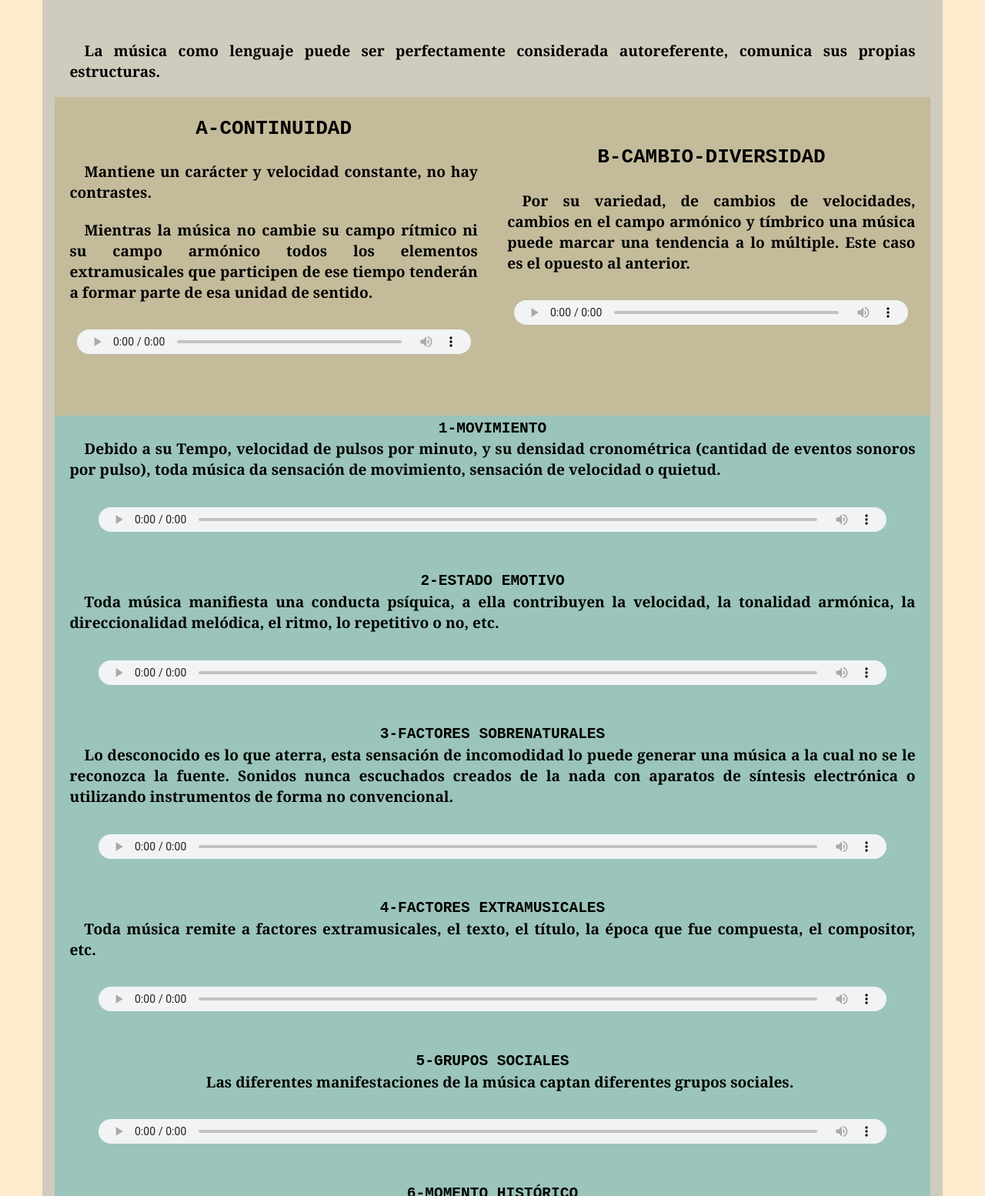
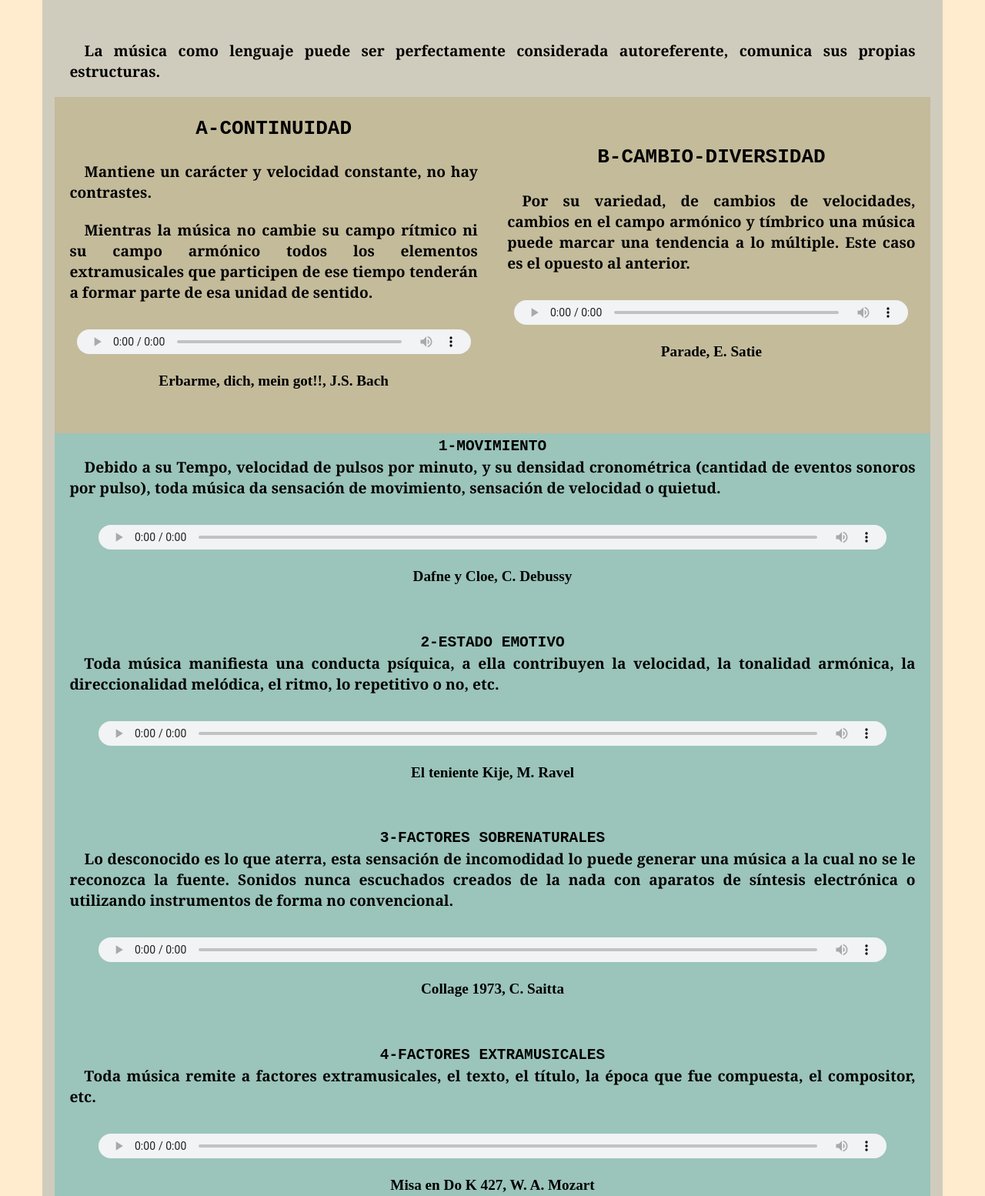
Before and after one commit to JIDFmusaud/BS, a plain HTML site: page ReferenteMusica.html in a window 1280 px wide. Shown: the part 300-1854 px from the top of the page at 77% size. Drawn offline with Linux system fonts and the light colour scheme.

Commit message:
Add files via upload

```diff
--- a/ReferenteMusica.html
+++ b/ReferenteMusica.html
@@ -21,11 +21,13 @@
                           <p>A-CONTINUIDAD</p>
                           <p class="referentext">Mantiene un carácter y velocidad constante, no hay contrastes.</p> <p class="referentext">Mientras la música no cambie su campo rítmico ni su campo armónico todos los elementos extramusicales que participen de ese tiempo tenderán a formar parte de esa unidad de sentido.</p>
                              <audio src="musica/1.mp3" controls></audio>
+                             <h4>Erbarme, dich, mein got!!, J.S. Bach</h4>
                         </div>
 
                         <div class="cajita2"><p>B-CAMBIO-DIVERSIDAD</p>
                           <p class="referentext">Por su variedad, de cambios de velocidades, cambios en el campo armónico y tímbrico una música puede marcar una tendencia a lo múltiple. Este caso es el opuesto al anterior.</p>
                               <audio src="musica/2.mp3" controls></audio>
+                              <h4>Parade, E. Satie</h4>
                         </div>
                     </div>
 
@@ -33,34 +35,43 @@
                   <div class="contSec">  <h2>1-MOVIMIENTO</h2>
                     <p class="referentext">Debido a su Tempo, velocidad de pulsos por minuto, y su densidad cronométrica (cantidad de eventos sonoros por pulso), toda música da sensación de movimiento, sensación de velocidad o quietud.</p>
                       <audio src="musica/3.mp3" controls></audio>
+                      <h4>Dafne y Cloe, C. Debussy</h4>
 
                     <h2>2-ESTADO EMOTIVO</h2>
                     <p class="referentext">Toda música manifiesta una conducta psíquica, a ella contribuyen la velocidad, la tonalidad armónica, la direccionalidad melódica, el ritmo, lo repetitivo o no, etc.</p>
                       <audio src="musica/4.mp3" controls></audio>
+                      <h4>El teniente Kije, M. Ravel</h4>
 
                     <h2>3-FACTORES SOBRENATURALES</h2>
                     <p class="referentext">Lo desconocido es lo que aterra, esta sensación de incomodidad lo puede generar una música a la cual no se le reconozca la fuente. Sonidos nunca escuchados creados de la nada con aparatos de síntesis electrónica o utilizando instrumentos de forma no convencional.</p>
                       <audio src="musica/5.mp3" controls></audio>
+                      <h4>Collage 1973, C. Saitta</h4>
 
                     <h2>4-FACTORES EXTRAMUSICALES</h2>
                     <p class="referentext">Toda música remite a factores extramusicales, el texto, el título, la época que fue compuesta, el compositor, etc.</p>
                       <audio src="musica/6.mp3" controls></audio>
+                      <h4>Misa en Do K 427, W. A. Mozart</h4>
 
                     <h2>5-GRUPOS SOCIALES</h2>
                     <p class="referentext">Las diferentes manifestaciones de la música captan diferentes grupos sociales.</p>
                      <audio src="musica/7.mp3" controls></audio>
+                     <h4>La Bordona, Beytelmann</h4>
 
                     <h2>6-MOMENTO HISTÓRICO</h2>
                     <p class="referentext">El momento en que fue compuesta una música capta como una fotografía el espíritu de la época. Los instrumentos con la cual se ejecuta y la manera de estructurarla.</p>
                       <audio src="musica/8.mp3" controls></audio>
+                      <h4>Impudenter circumivi, Ph. de Vitry (S XIV dc)</h4>
 
                     <h2>7-SENCILLEZ Y MASA</h2>
                     <p class="referentext">Cierta música por su correspondencia estructural (simple) hace que sea fácilmente asimilable por diversos grupos sociales.</p>
                       <audio src="musica/9.mp3" controls></audio>
+                      <h4>Time after time, Cindy Lauper</h4>
 
                     <h2>8-LUGAR GEOGRÁFICO</h2>
                     <p class="referentext">Toda música alude a un lugar geográfico por sus rasgos característicos, en particular las que se originan en el folclore.</p>
                       <audio src="musica/10.mp3" controls></audio>
+                      <h4>O-fune matsuri neríkomi- bayashi, Folk Japonés</h4>
+
 
                   </div>
                 </div>
--- a/estilo.css
+++ b/estilo.css
@@ -83,11 +83,16 @@ h2{
     margin: auto;
     padding-top: 0.3em;
 }
+h4{
+    margin-top: 0em;
+    margin-bottom: 3em;
+    font-size: 1.2em;
+}
 
 audio{
     width: 90%;
     height: 2em;
-    margin-bottom: 2em;
+    margin-bottom: 0.5em;
     padding: 1em;
 }
 
@@ -97,7 +102,7 @@ audio{
     height: auto;
     flex-direction: row;
     margin: auto;
-    padding-bottom:2em;
+
     align-items: center;
     align-content: center;
     background-color: rgb(196, 187, 155);
@@ -118,7 +123,7 @@ audio{
     display: flex;
     width: 100%;
     height: auto;
-    margin: auto;
+
     align-items: center;
     align-content: center;
     flex-direction: column;
@@ -130,6 +135,9 @@ p{
     font-family: monospace;
     font-weight: bold;
 
+}
+.bajoaudio p{
+    margin: 0.1px;
 }
 
 /*inicio contraseña*/
```
